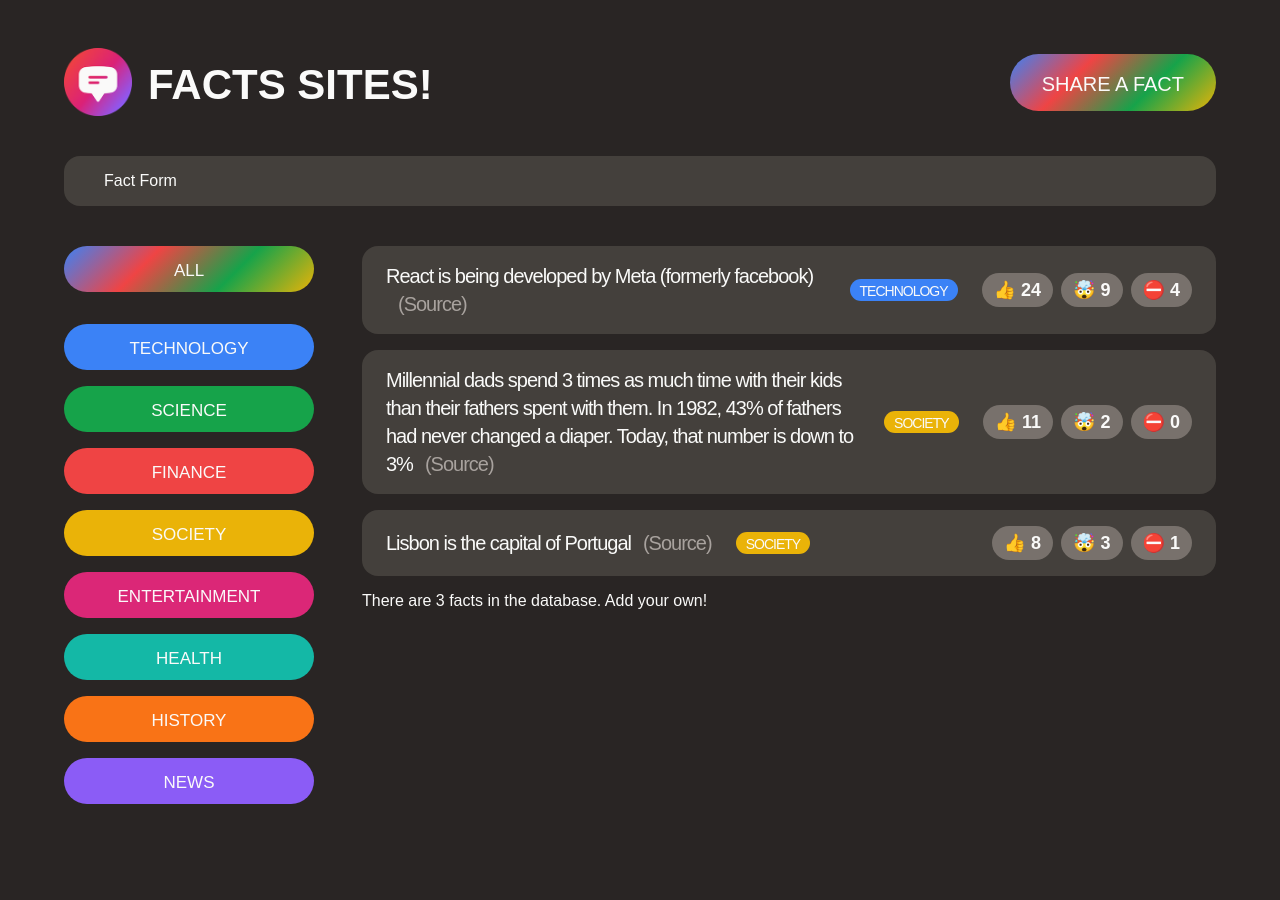
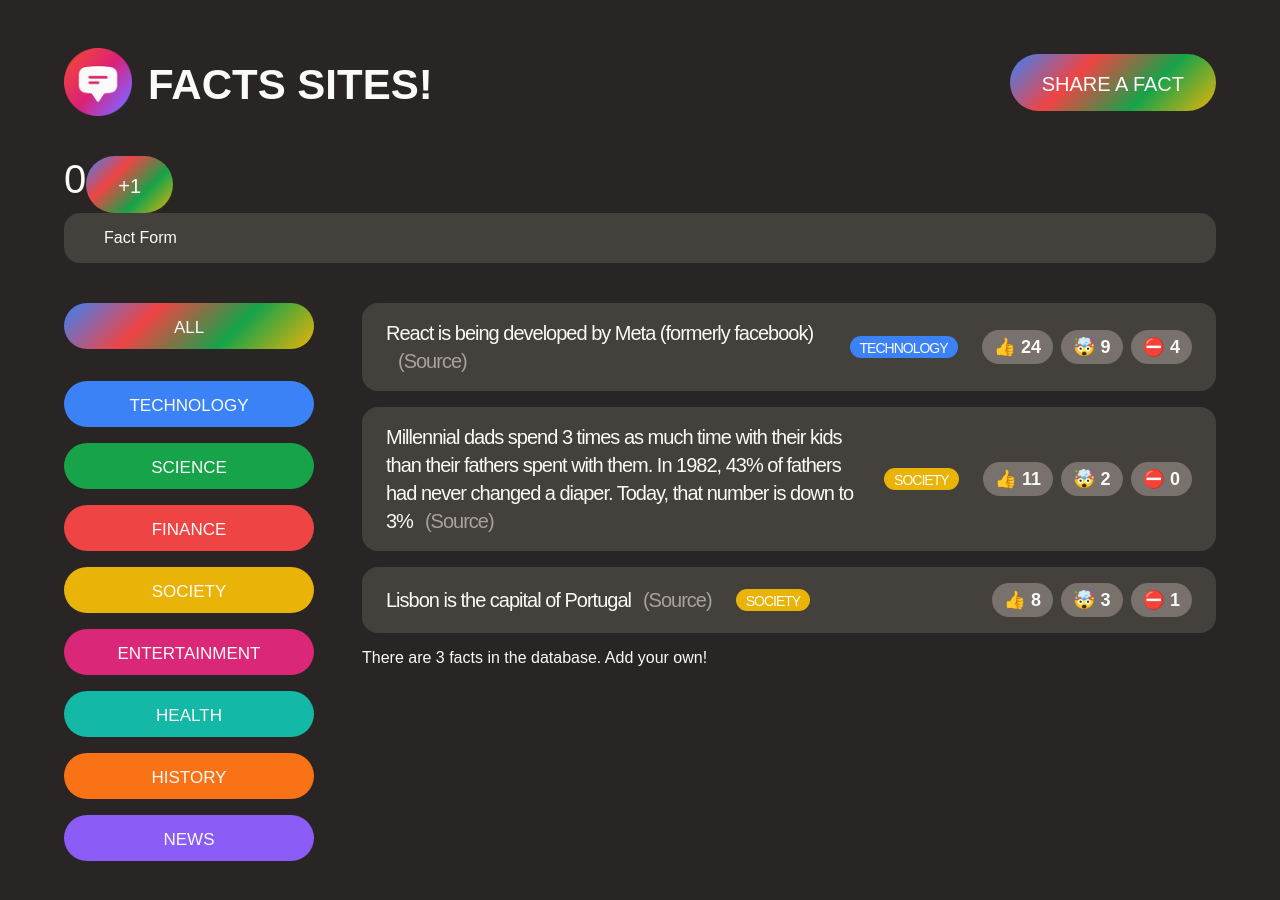
Before and after one commit to sweedalgharshi/facts-site, a React (Create React App) app in the folder facts-site/: page / in a window 1280 px wide. Shown: the top 900 px of the page. Before the commit the page ends 868 px from the top, so only its background shows below. Built offline with nearby package versions, Linux system fonts and the light colour scheme; a web font is replaced by a local one.

Commit message:
Introducing states

```diff
--- a/facts-site/src/App.js
+++ b/facts-site/src/App.js
@@ -1,4 +1,4 @@
-import React from "react";
+import React, { useState } from "react";
 import "./style.css";
 // import Logo from "./img/logo.png";
 
@@ -35,6 +35,19 @@
   },
 ];
 
+function Counter() {
+  const [count, setCount] = useState(0);
+
+  return (
+    <div>
+      <span style={{ fontSize: "40px" }}>{count}</span>
+      <button className="btn btn-large" onClick={() => setCount((c) => c + 1)}>
+        +1
+      </button>
+    </div>
+  );
+}
+
 const App = () => {
   return (
     <div>
@@ -47,6 +60,7 @@
         <button className="btn btn-large btn-open">Share a fact</button>
       </header>
 
+      <Counter />
       <NewFactForm />
 
       <main className="main">
```
